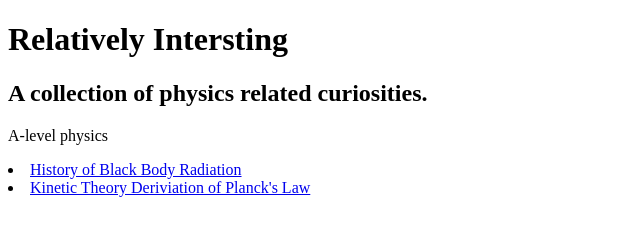
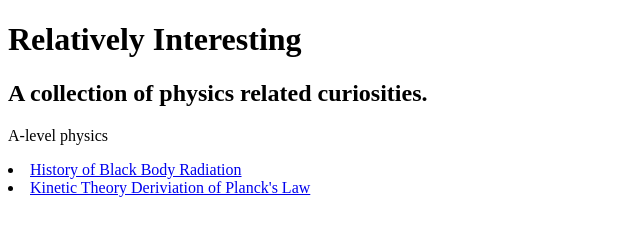
Before and after one commit to FaradayPhysics/FaradayPhysics.github.io, a plain HTML site: page index.html in a window 1280 px wide. Shown: the full height of the page, 0-640 px from the left. Drawn offline with Linux system fonts and the light colour scheme.

Commit message:
Update index.html

```diff
--- a/index.html
+++ b/index.html
@@ -2,7 +2,7 @@
 <html>
 <body>
 <link rel="shortcut icon" type="image/png" href="/favicon.png">
-<h1> Relatively Intersting </h1>
+<h1> Relatively Interesting </h1>
 <h2> A collection of physics related curiosities. </h2>
 <p> A-level physics </p>
 <li><a href="Thermal Radiation.pdf" target="_blank" class="button icon fa-street-view">History of Black Body Radiation</a></li>
```
